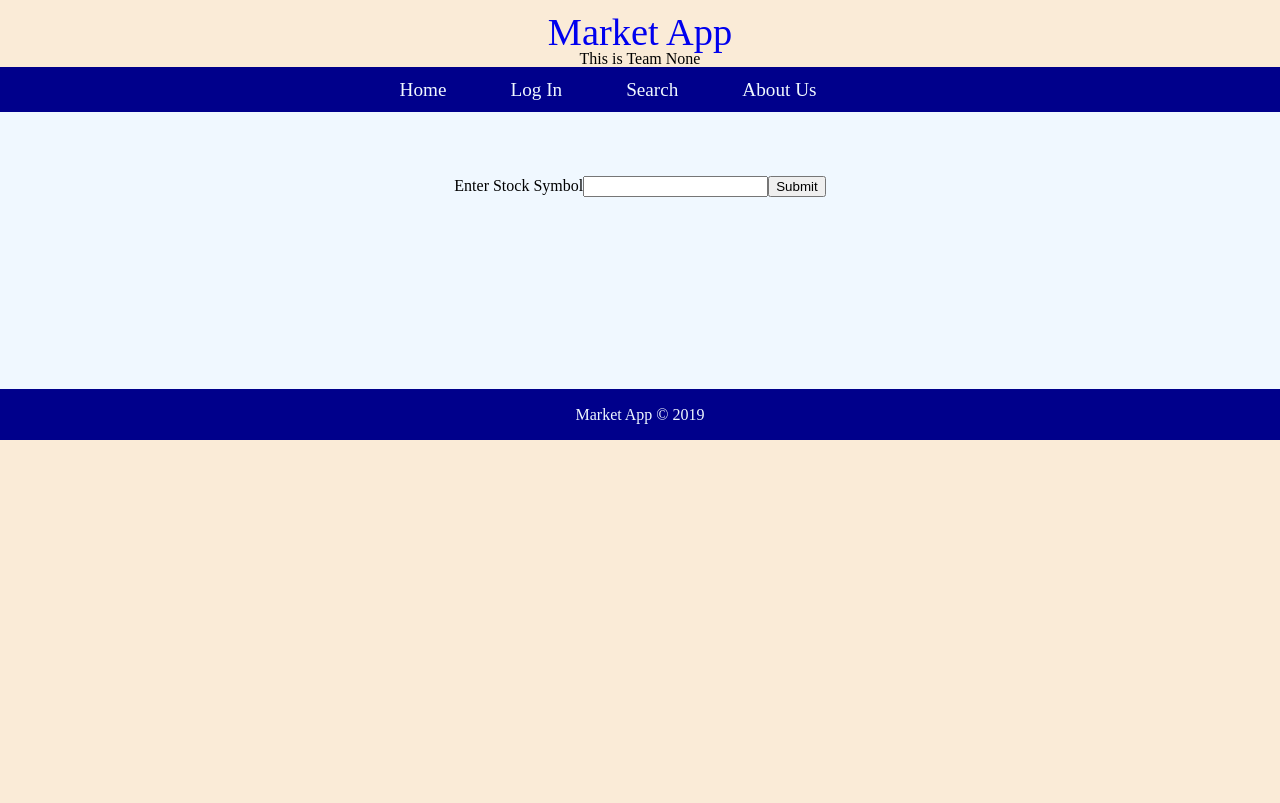
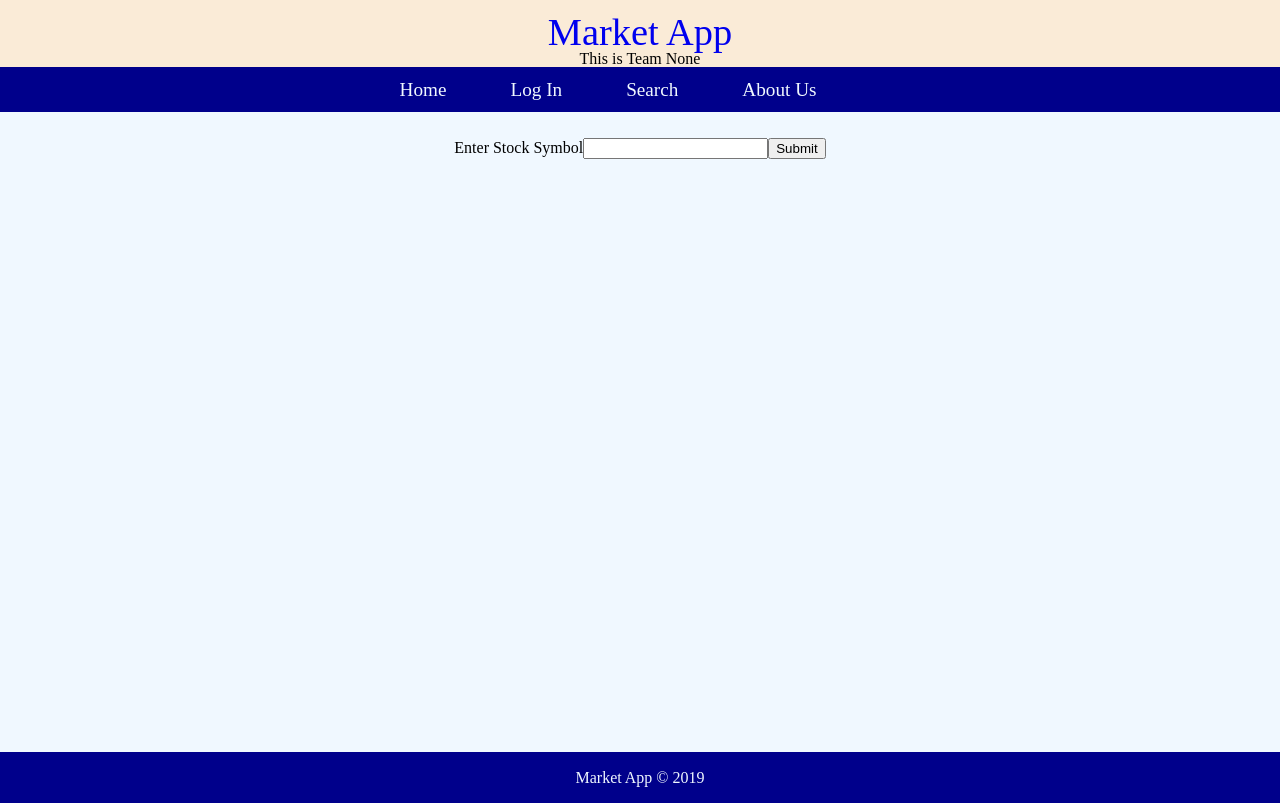
Before and after one commit to teamnone-finance/301-FrontEnd, a React (Create React App) app: page /search in a window 1280 px wide. Built offline with nearby package versions, Linux system fonts and the light colour scheme.

Commit message:
some css ing - main body + etc.

```diff
--- a/src/components/App.js
+++ b/src/components/App.js
@@ -66,6 +66,7 @@ class App extends React.Component {
       <>
       <Header loggedIn={this.state.user.loggedIn} handleLogin={this.handleLoggedStatus}
             updateState={this.setStateData} parentState={this.state}/>
+
       <Footer />
       </>
     );
--- a/src/components/aboutUs.js
+++ b/src/components/aboutUs.js
@@ -10,6 +10,7 @@ export default class AboutUs extends React.Component {
 
       return (
         <>
+        <div  id="main">
     <section className='About Us'>
       <h1>About Us</h1>
 
@@ -56,6 +57,7 @@ export default class AboutUs extends React.Component {
       </section>
     </div>
     </section>
+    </div>
     </>
     )
   }
--- a/src/components/companyInfo.js
+++ b/src/components/companyInfo.js
@@ -108,12 +108,14 @@ export default class Company extends React.Component {
 
     return (
       <Fragment>
+        <div id="main">
         <SearchForm handleSubmit={this.handleSubmit} />
         <div>
           {buttons}
           {chart}
         </div>
         <div id="add-to-portfolio">{addToPortfolio}</div>
+        </div>
       </Fragment>
     );
   }
--- a/src/components/loginPage.js
+++ b/src/components/loginPage.js
@@ -14,13 +14,16 @@ class LoginPage extends React.Component {
   render() {
     return (
       <>
-        <form id="login-form">
+      <div id="main">
+      <form id="login-form">
         <section id="form-section">
         <h2>Log In or Register</h2>
           <input id="userName" placeholder='User Name'/>
           <button onClick={this.handleSubmit}>Login</button>
         </section>
         </form>
+      </div>
+
       </>
     );
   }
--- a/src/components/main.js
+++ b/src/components/main.js
@@ -8,8 +8,10 @@ export default class Main extends React.Component{
 
     return(
       <>
+      <div id="main">
       {/* <SearchForm callback={this.setStateData} /> */}
       <ChartandFeed />
+      </div>
       </>
     );
   }
--- a/src/scss/_base.scss
+++ b/src/scss/_base.scss
@@ -18,7 +18,11 @@ footer{
   text-align: center;
   color: aliceblue;
   line-height: 4vw;
+  bottom: 0;
+  // position: absolute;
+  width: 100%;
 }
+
 
 h2{
   font-size: 2vw;
--- a/src/scss/_layout.scss
+++ b/src/scss/_layout.scss
@@ -21,3 +21,9 @@ form{
 #logout{
   float: right;
 }
+
+#main{
+  position: relative;
+  min-height: 80vh;
+  background-color: aliceblue;
+}
--- a/src/scss/_module.scss
+++ b/src/scss/_module.scss
@@ -80,3 +80,19 @@
 
   }
 }
+
+#button-add-to-portfolio{
+  padding: 1%;
+  border-radius: 2px;
+  font-size: 1.5vw;
+
+  &:hover {
+    background: aliceblue;
+    color: black;
+  }
+}
+
+#search-form{
+  background-color:aliceblue;
+  padding: 2%;
+}
```
